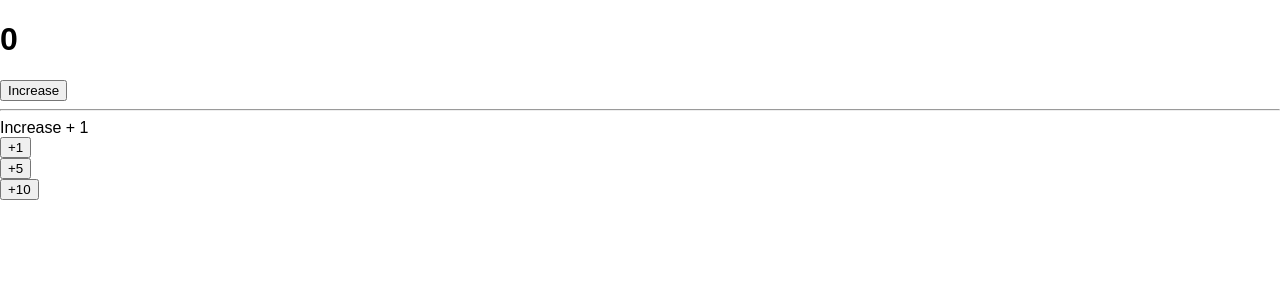
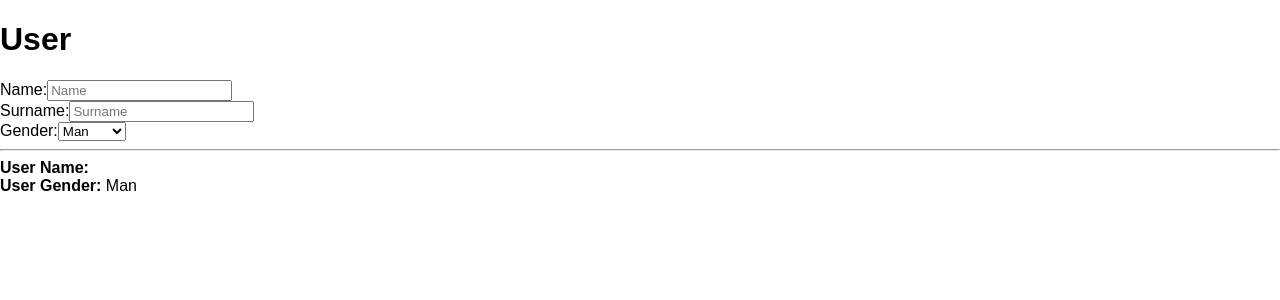
Before and after one commit to mtamerb/react-web-programming, a React (Create React App) app in the folder v1-hello-react/: page / in a window 1280 px wide. Shown: the top 300 px of the page. Built offline with nearby package versions, Linux system fonts and the light colour scheme.

Commit message:
form state

```diff
--- a/v1-hello-react/src/App.js
+++ b/v1-hello-react/src/App.js
@@ -1,6 +1,10 @@
 import React, {Component} from 'react';
 import './App.css';
+import Form from "./components/Form";
+/*import User from "./components/User";*/
+/*
 import Counter from "./components/Counter";
+*/
 
 /*const user = [{
     name: "Tamer Bilici",
@@ -25,18 +29,17 @@
         return (
             <div>
 
-                <Counter/>
+
+                <Form/>
 
 
-             {/*    <User name="Tamer Bilici" age={23} jobs="Software Developer"/>
-                <br></br>
-                    <User name="Ceyda Yılmaz" age={21} jobs="Software Developer"/>
+                {/*
+                <Counter/>
+*/}
 
-                <User data = {user}/>
-
-                <User title="First User" data={user[0]}/>
-                <User data={user[1]}/>
-                <User data={user[2]}/>*/}
+                {/*
+                <User/>
+*/}
             </div>
         );
     }
--- /dev/null
+++ b/v1-hello-react/src/components/Form.js
@@ -0,0 +1,70 @@
+import React, {useState} from 'react'
+
+function Form() {
+
+    const [form, setForm] = useState({name: "", surname: "", gender: "0"})
+
+    /*  const [name, setName] = useState("")
+      const [surname, setSurname] = useState("")
+      const [gender, setGender] = useState("1")*/
+
+    const handleChange = (e) => {
+        setForm({...form, [e.target.id]: e.target.value});
+    };
+
+    return (
+        <div>
+            <div>
+                <h1>User</h1>
+                <div>
+                    <label htmlFor="name">Name:</label>
+                    <input
+                        id="name"
+                        autoComplete="given-name"
+                        placeholder="Name"
+                        type="text"
+                        value={form.name}
+                        onChange={handleChange}
+                    />
+                </div>
+
+                <div>
+                    <label htmlFor="surname">Surname:</label>
+                    <input
+                        id="surname"
+                        autoComplete="family-name"
+                        placeholder="Surname"
+                        type="text"
+                        value={form.surname}
+                        onChange={handleChange}
+                    />
+                </div>
+
+                <div>
+                    <label htmlFor="gender">Gender:</label>
+                    <select
+                        id="gender"
+                        value={form.gender}
+                        onChange={handleChange}
+                    >
+                        <option value="0">Man</option>
+                        <option value="1">Woman</option>
+                    </select>
+                </div>
+
+                <hr/>
+
+                <div>
+                    <strong>User Name:</strong> {form.name} {form.surname}
+                </div>
+
+                <div>
+                    <strong>User Gender:</strong>{" "}
+                    {form.gender === "0" ? "Man" : "Woman"}
+                </div>
+        </div>
+</div>
+)
+}
+
+export default Form
```
Also changed, not shown: v1-hello-react/src/components/User.js (+19 -47 lines).
